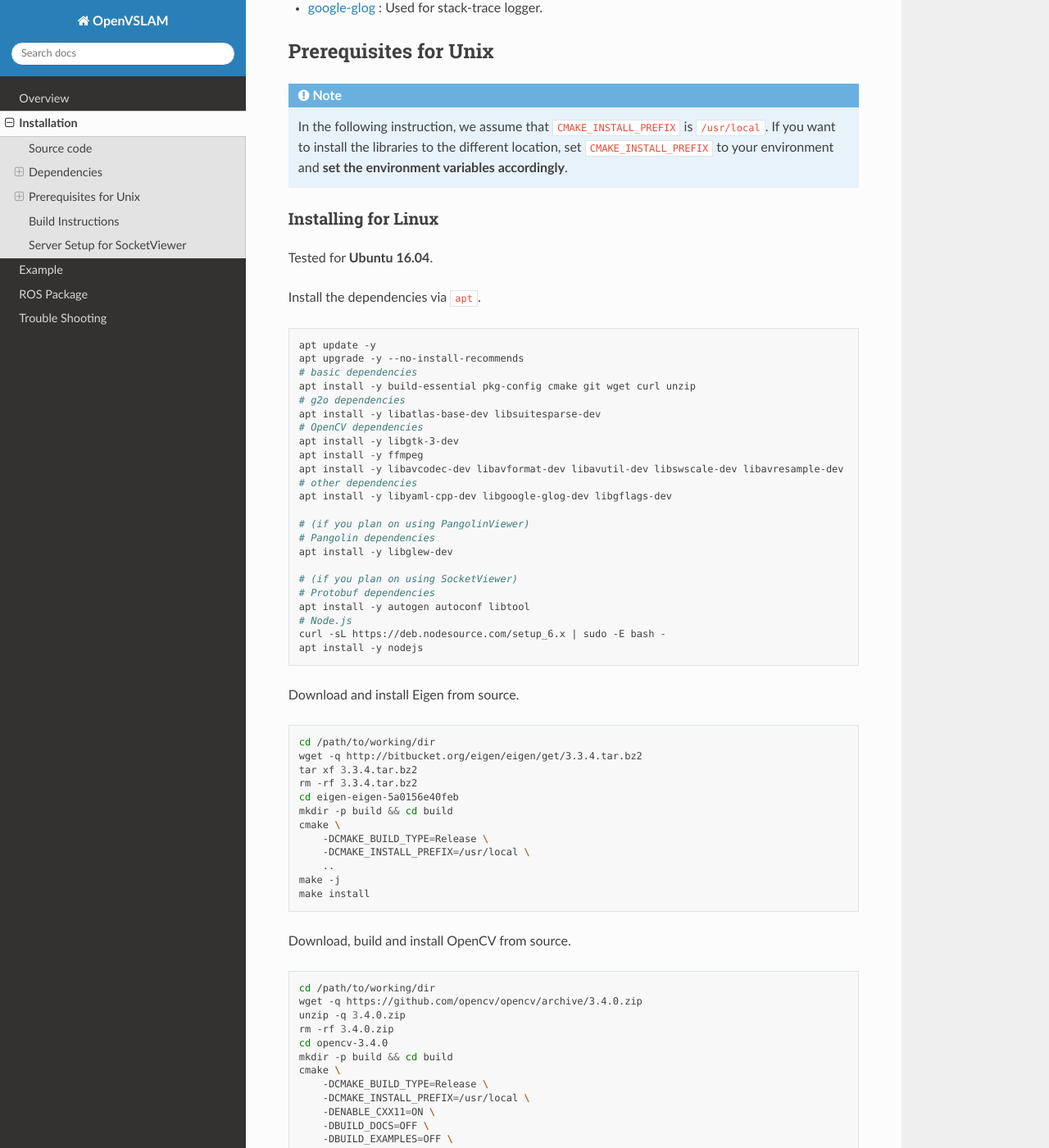
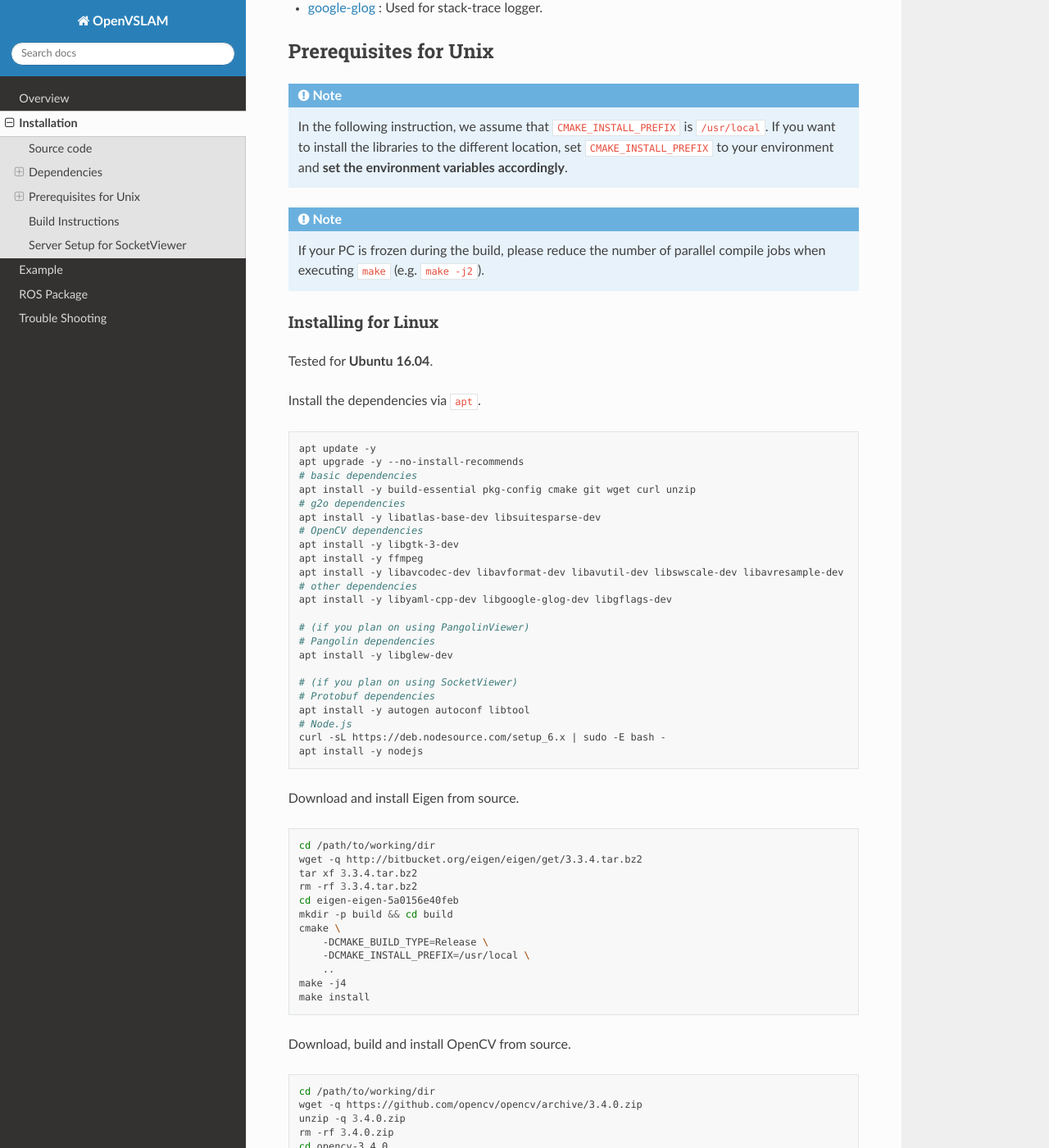
Before and after one commit to xdspacelab/openvslam, a Sphinx documentation site: the page built from docs/installation.rst, in a window 1280 px wide and 1400 px high, scrolled down 1752 px. Shown: the whole window at 82% size. Built offline with Sphinx 7.4.7 and the Read the Docs theme 2.0.0, drawn with Linux system fonts in a browser that asks for light colours; pages that are not in the unit, such as notebooks, are missing from menus; some of the changed text lies outside the part shown.

Commit message:
Limit the number of parallel compile jobs in the instruction for installation

```diff
--- a/docs/installation.rst
+++ b/docs/installation.rst
@@ -99,6 +99,10 @@ Prerequisites for Unix
 
     In the following instruction, we assume that ``CMAKE_INSTALL_PREFIX`` is ``/usr/local``. If you want to install the libraries to the different location, set ``CMAKE_INSTALL_PREFIX`` to your environment and **set the environment variables accordingly**.
 
+.. NOTE ::
+
+    If your PC is frozen during the build, please reduce the number of parallel compile jobs when executing ``make`` (e.g. ``make -j2``).
+
 .. _section-linux:
 
 Installing for Linux
@@ -148,7 +152,7 @@ Download and install Eigen from source.
         -DCMAKE_BUILD_TYPE=Release \
         -DCMAKE_INSTALL_PREFIX=/usr/local \
         ..
-    make -j
+    make -j4
     make install
 
 Download, build and install OpenCV from source.
@@ -175,7 +179,7 @@ Download, build and install OpenCV from source.
         -DWITH_FFMPEG=ON \
         -DWITH_OPENMP=ON \
         ..
-    make -j
+    make -j4
     make install
 
 Jump to :ref:`Common Installation Instructions <subsection-common-linux-macos>` for the next step.
@@ -232,7 +236,7 @@ Download, build and install **the custom DBoW2** from source.
         -DCMAKE_BUILD_TYPE=Release \
         -DCMAKE_INSTALL_PREFIX=/usr/local \
         ..
-    make -j
+    make -j4
     make install
 
 Download, build and install g2o.
@@ -255,7 +259,7 @@ Download, build and install g2o.
         -DG2O_USE_OPENGL=OFF \
         -DG2O_USE_OPENMP=ON \
         ..
-    make -j
+    make -j4
     make install
 
 | (**if you plan on using PangolinViewer**)
@@ -271,7 +275,7 @@ Download, build and install g2o.
         -DCMAKE_BUILD_TYPE=Release \
         -DCMAKE_INSTALL_PREFIX=/usr/local \
         ..
-    make -j
+    make -j4
     make install
 
 | (**if you plan on using SocketViewer**)
@@ -290,7 +294,7 @@ Download, build and install g2o.
         -DCMAKE_INSTALL_PREFIX=/usr/local \
         -DBUILD_UNIT_TESTS=OFF \
         ..
-    make -j
+    make -j4
     make install
 
 | (**if you plan on using SocketViewer**)
@@ -316,7 +320,7 @@ Otherwise, please download, build and install Protobuf from source.
     ./configure \
         --prefix=/usr/local \
         --enable-static=no
-    make -j
+    make -j4
     make install
 
 .. _section-build-unix:
@@ -338,7 +342,7 @@ When building with support for PangolinViewer, please specify the following cmak
         -DBOW_FRAMEWORK=DBoW2 \
         -DBUILD_TESTS=ON \
         ..
-    make -j
+    make -j4
 
 When building with support for SocketViewer, please specify the following cmake options: ``-DUSE_PANGOLIN_VIEWER=OFF`` and ``-DUSE_SOCKET_PUBLISHER=ON``.
 
@@ -354,7 +358,7 @@ When building with support for SocketViewer, please specify the following cmake
         -DBOW_FRAMEWORK=DBoW2 \
         -DBUILD_TESTS=ON \
         ..
-    make -j
+    make -j4
 
 .. NOTE ::
 
```
